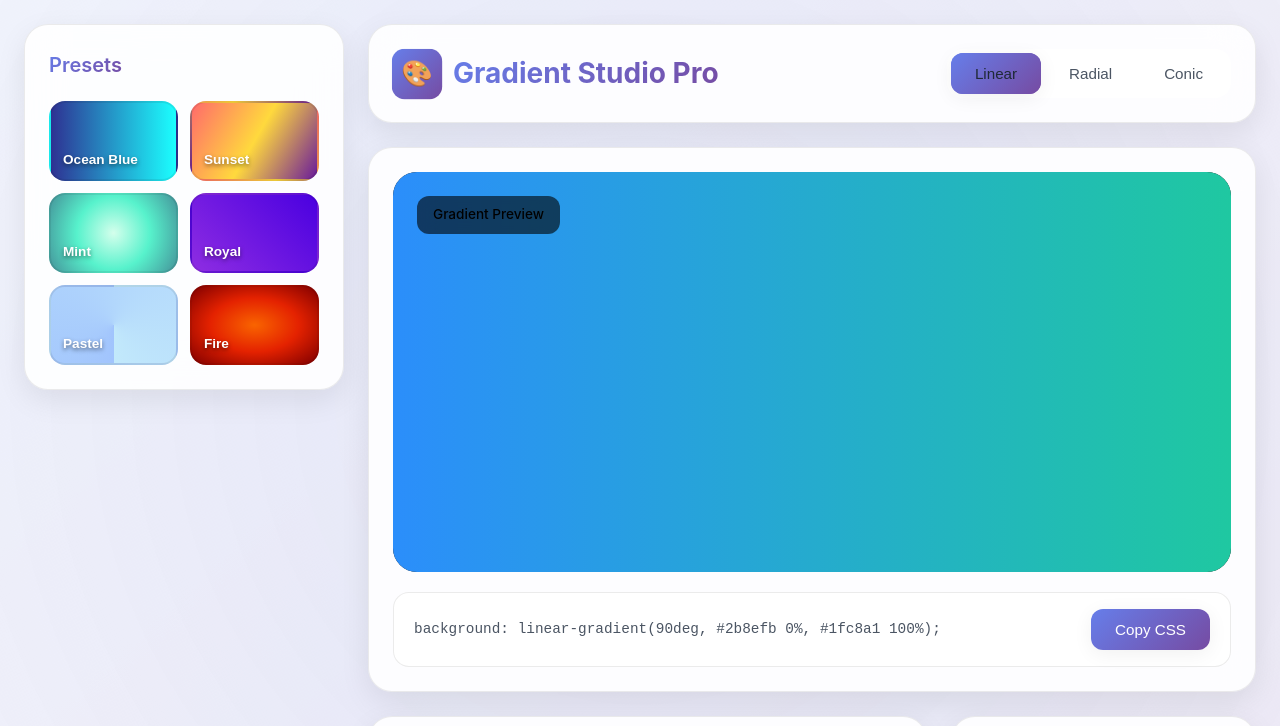
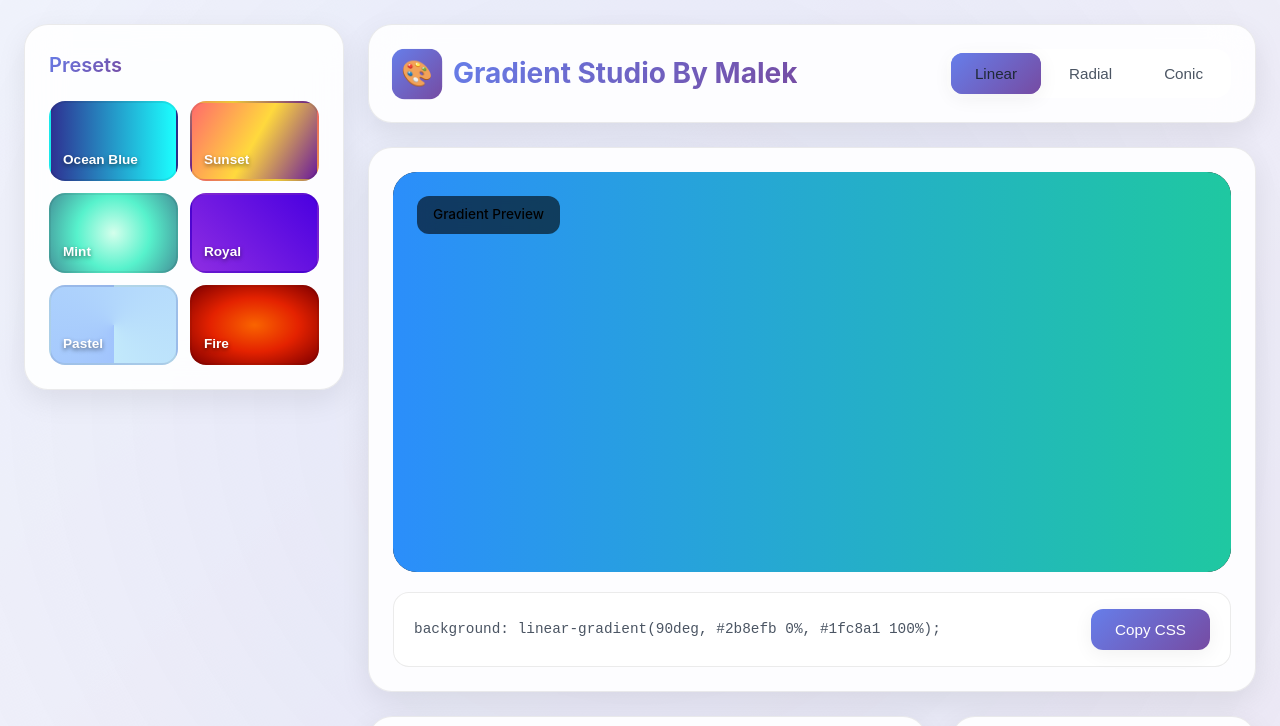
Before and after one commit to maleksn/Empty, a plain HTML site: page index.html in a window 1280 px wide. Shown: the top 726 px of the page. Drawn offline with Linux system fonts and the light colour scheme.

Commit message:
Update branding name in UI

```diff
--- a/index.html
+++ b/index.html
@@ -3,7 +3,7 @@
 <head>
     <meta charset="UTF-8">
     <meta name="viewport" content="width=device-width, initial-scale=1.0">
-    <title>Gradient Studio Pro</title>
+    <title>Gradient Studio By Malek</title>
     <link rel="stylesheet" href="styles.css">
     <script src="app.js" defer></script>
 </head>
@@ -29,7 +29,7 @@
             <header class="main-header glass-panel">
                 <div class="logo">
                     <div class="logo-icon">🎨</div>
-                    <h1>Gradient Studio Pro</h1>
+                    <h1>Gradient Studio By Malek</h1>
                 </div>
                 <nav class="gradient-type-tabs" role="tablist" aria-label="Gradient type">
                     <button role="tab" aria-selected="true" id="type-linear" class="tab-btn active"><span>Linear</span></button>
```
